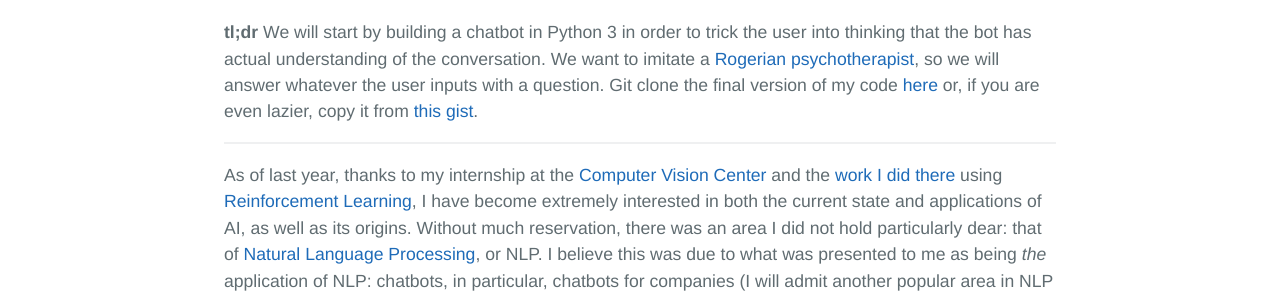
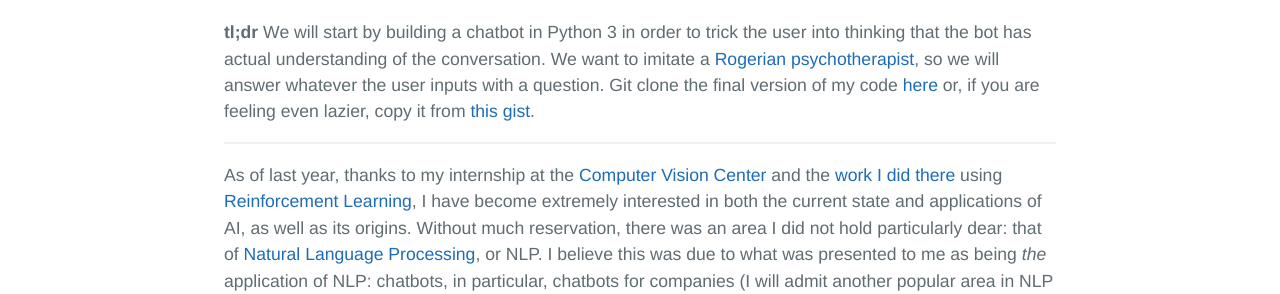
Before and after one commit to PDillis/pdillis.github.io, a Jekyll site: the page built from _posts/2018-04-24-ChatbotInPython1.markdown, in a window 1280 px wide and 900 px high. Shown: the part 450-744 px from the top of the window. Built offline with Jekyll 4.4.1, drawn with Linux system fonts in a browser that asks for light colours.

Commit message:
Update and rename 2018-04-24-PythonChatbot1.markdown to 2018-04-24-ChatbotInPython1.markdown

```diff
--- a/_posts/2018-04-24-PythonChatbot1.markdown
+++ b/_posts/2018-04-24-ChatbotInPython1.markdown
@@ -5,7 +5,7 @@
 categories: main
 ---
 
-**tl;dr** We will start by building a chatbot in Python 3 in order to trick the user into thinking that the bot has actual understanding of the conversation. We want to imitate a [Rogerian psychotherapist](https://en.wikipedia.org/wiki/Person-centered_therapy), so we will answer whatever the user inputs with a question. Git clone the final version of my code [here](https://github.com/PDillis/PythonChatbots) or, if you are even lazier, copy it from [this gist](https://gist.github.com/PDillis/592b2c6a41c598e2ac260c7580473582).
+**tl;dr** We will start by building a chatbot in Python 3 in order to trick the user into thinking that the bot has actual understanding of the conversation. We want to imitate a [Rogerian psychotherapist](https://en.wikipedia.org/wiki/Person-centered_therapy), so we will answer whatever the user inputs with a question. Git clone the final version of my code [here](https://github.com/PDillis/PythonChatbots) or, if you are feeling even lazier, copy it from [this gist](https://gist.github.com/592b2c6a41c598e2ac260c7580473582.git).
 
 ---
 
```
